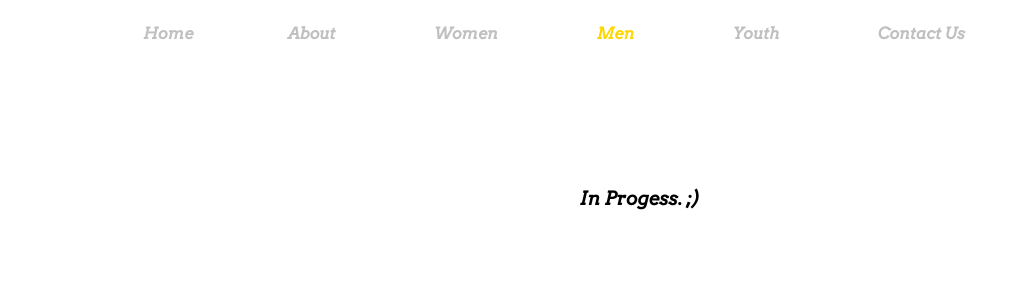
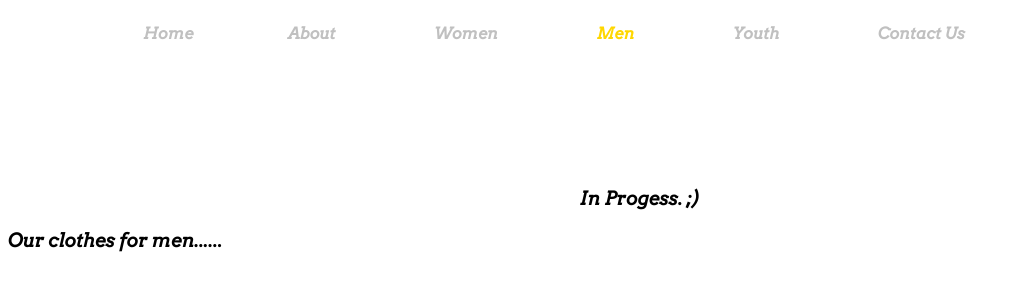
Before and after one commit to Sampson01/Free-Kings, a plain HTML site: page men.html in a window 1280 px wide. Shown: the top 290 px of the page, without its empty margins (0-1019 px from the left). Drawn offline with Linux system fonts and the light colour scheme; files whose address does not match are found by name.

Commit message:
Update men.html

```diff
--- a/men.html
+++ b/men.html
@@ -20,6 +20,7 @@
       </nav>
     </header>
 			<h3 class="progress">In Progess. ;)</h3>
+	   		<h3>Our clothes for men......</h3>
        <section>
 			 <footer>
 				 <a href="http://twitter.com/rns_im_dope_"><img src="img/twitter-wrap.png" alt="Twitter Logo" class="social-icon"></a>
```
